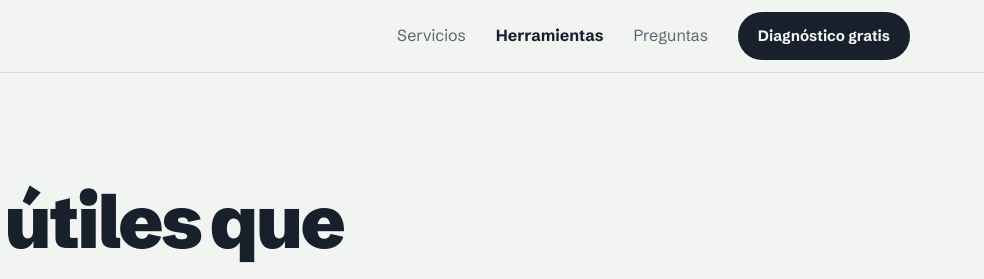
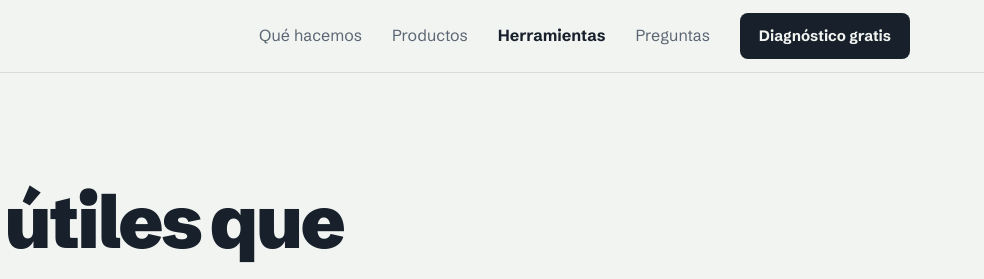
Before and after one commit to rokelinho/tippingpoint-web, a plain HTML site: page herramientas/index.html in a window 1280 px wide. Shown: the top 279 px of the page, 296-1280 px from the left. Drawn offline with Linux system fonts and the light colour scheme.

Commit message:
Herramientas: menú alineado con la nueva home

```diff
--- a/herramientas/index.html
+++ b/herramientas/index.html
@@ -23,7 +23,7 @@
   svg{display:block}a{color:inherit}
   :focus-visible{outline:3px solid var(--deep);outline-offset:3px;border-radius:6px}
   .wrap{max-width:var(--max);margin:0 auto;padding:0 24px}
-  .btn{display:inline-flex;align-items:center;gap:10px;padding:15px 26px;border-radius:999px;font:inherit;font-weight:700;font-size:17px;text-decoration:none;border:2px solid transparent;cursor:pointer;transition:transform .2s var(--ease),background .2s,color .2s}
+  .btn{display:inline-flex;align-items:center;gap:10px;padding:15px 26px;border-radius:8px;font:inherit;font-weight:700;font-size:16.5px;text-decoration:none;border:1.5px solid transparent;cursor:pointer;transition:transform .2s var(--ease),background .2s,color .2s}
   .btn:hover{transform:translateY(-2px)}.btn-main{background:var(--ink);color:var(--mist)}.btn-main:hover{background:var(--ink-2)}.btn-signal{background:var(--signal);color:var(--ink)}
   .top{position:sticky;top:0;z-index:40;background:rgba(242,244,241,.86);backdrop-filter:saturate(1.4) blur(12px);-webkit-backdrop-filter:saturate(1.4) blur(12px);box-shadow:0 1px 0 var(--line)}
   .top .wrap{display:flex;align-items:center;justify-content:space-between;gap:20px;height:72px}
@@ -73,7 +73,8 @@
       TippingPoint
     </a>
     <nav class="menu" aria-label="Principal">
-      <a href="/#servicios">Servicios</a>
+      <a href="/#servicios">Qué hacemos</a>
+      <a href="/#productos">Productos</a>
       <a href="/herramientas/" aria-current="page" style="color:var(--ink);font-weight:700">Herramientas</a>
       <a href="/#faq">Preguntas</a>
       <a class="btn btn-main" href="/#contacto">Diagnóstico gratis</a>
```
